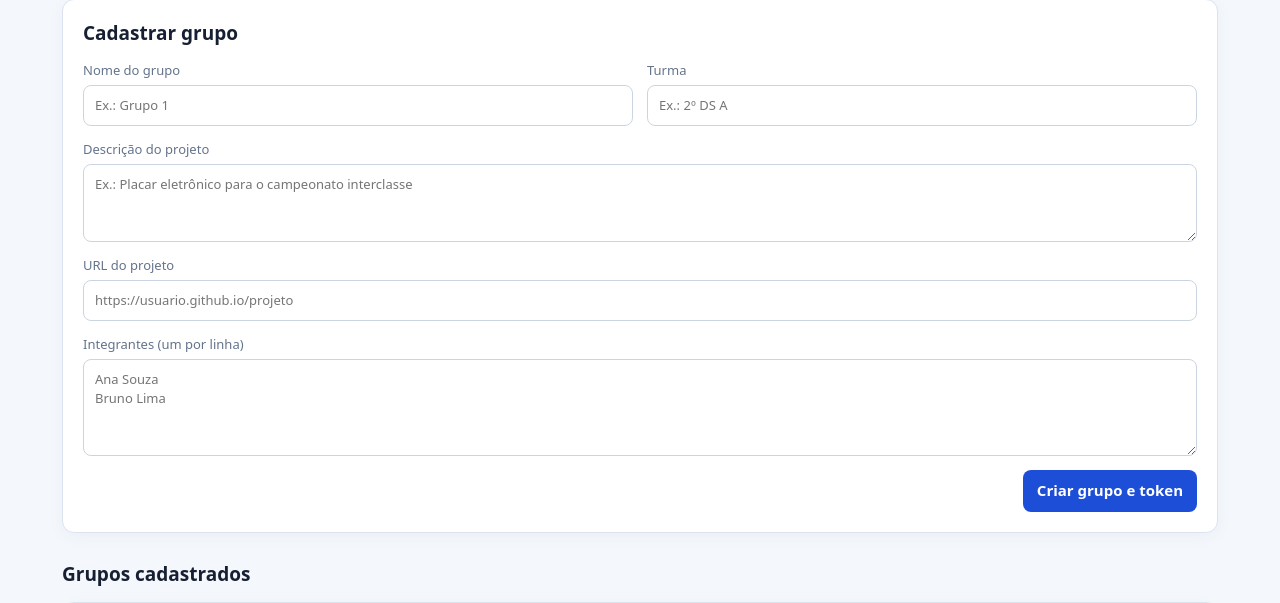
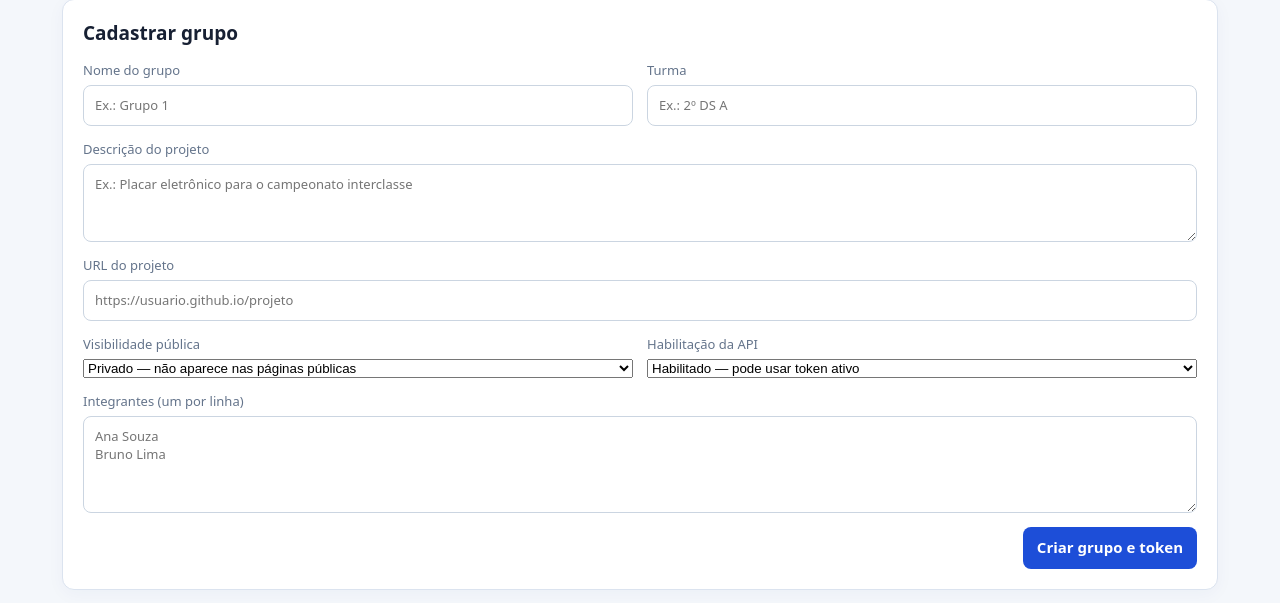
Before and after one commit to rvarjao/placar-eletronico-api, a Flask app: template exemplos/api-completa/templates/admin/grupos.html in a window 1280 px wide. Shown: the part 292-895 px from the top of the page. Run offline with Flask 3, Linux system fonts and the light colour scheme; the template is opened without the code that fills it: most values are stand-ins (such as "Sample title", 1, 10 or a date in 2020).

Commit message:
Aplica controle independente de visibilidade e habilitação

```diff
--- a/exemplos/api-completa/templates/admin/_campos_grupo.html
+++ b/exemplos/api-completa/templates/admin/_campos_grupo.html
@@ -11,6 +11,18 @@
 <label class="largo">URL do projeto
   <input type="url" name="url" value="{{ (grupo.url or '') if grupo else '' }}" placeholder="https://usuario.github.io/projeto">
 </label>
+<label>Visibilidade pública
+  <select name="publico">
+    <option value="0" {{ 'selected' if not grupo or not grupo.publico else '' }}>Privado — não aparece nas páginas públicas</option>
+    <option value="1" {{ 'selected' if grupo and grupo.publico else '' }}>Público — aparece na landing e no monitor</option>
+  </select>
+</label>
+<label>Habilitação da API
+  <select name="ativo">
+    <option value="1" {{ 'selected' if not grupo or grupo.ativo else '' }}>Habilitado — pode usar token ativo</option>
+    <option value="0" {{ 'selected' if grupo and not grupo.ativo else '' }}>Desabilitado — bloqueia a autenticação do grupo</option>
+  </select>
+</label>
 {% if not grupo %}
 <label class="largo">Integrantes (um por linha)
   <textarea name="integrantes" rows="4" placeholder="Ana Souza&#10;Bruno Lima"></textarea>
```
